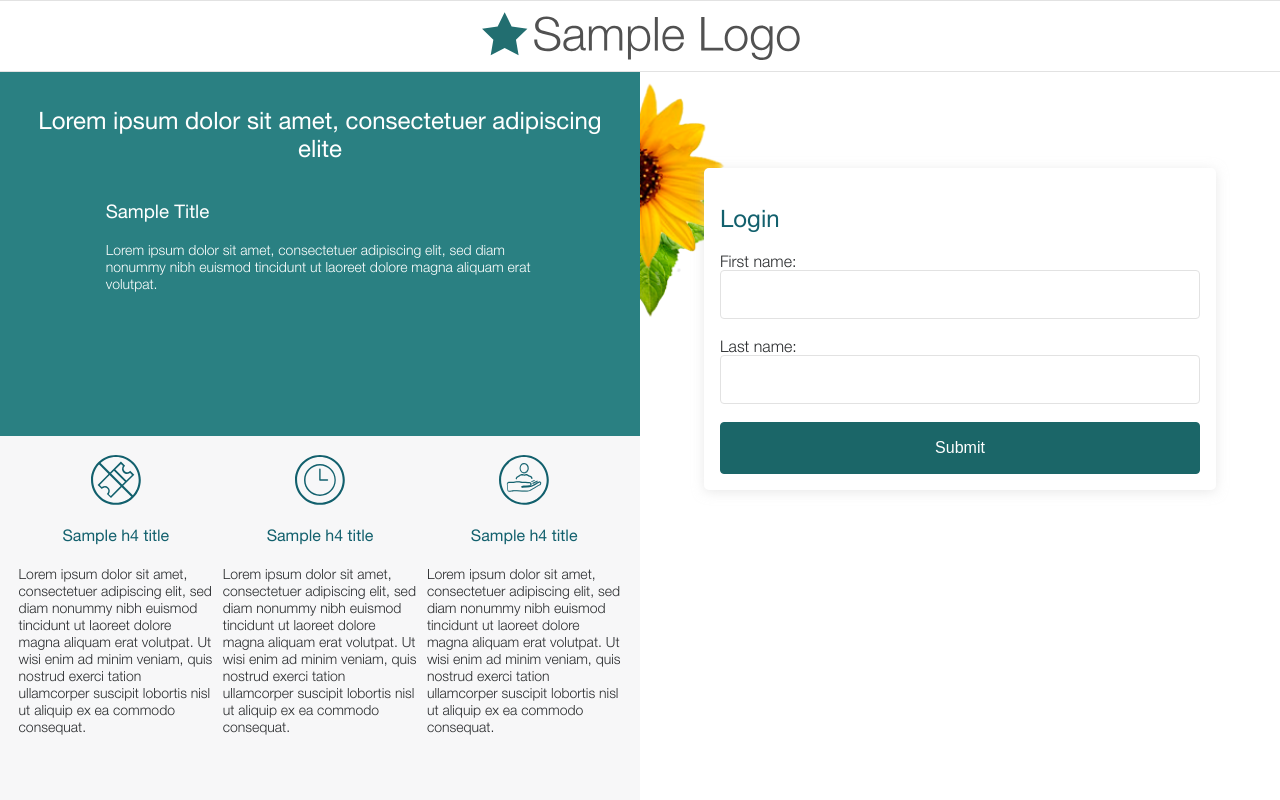
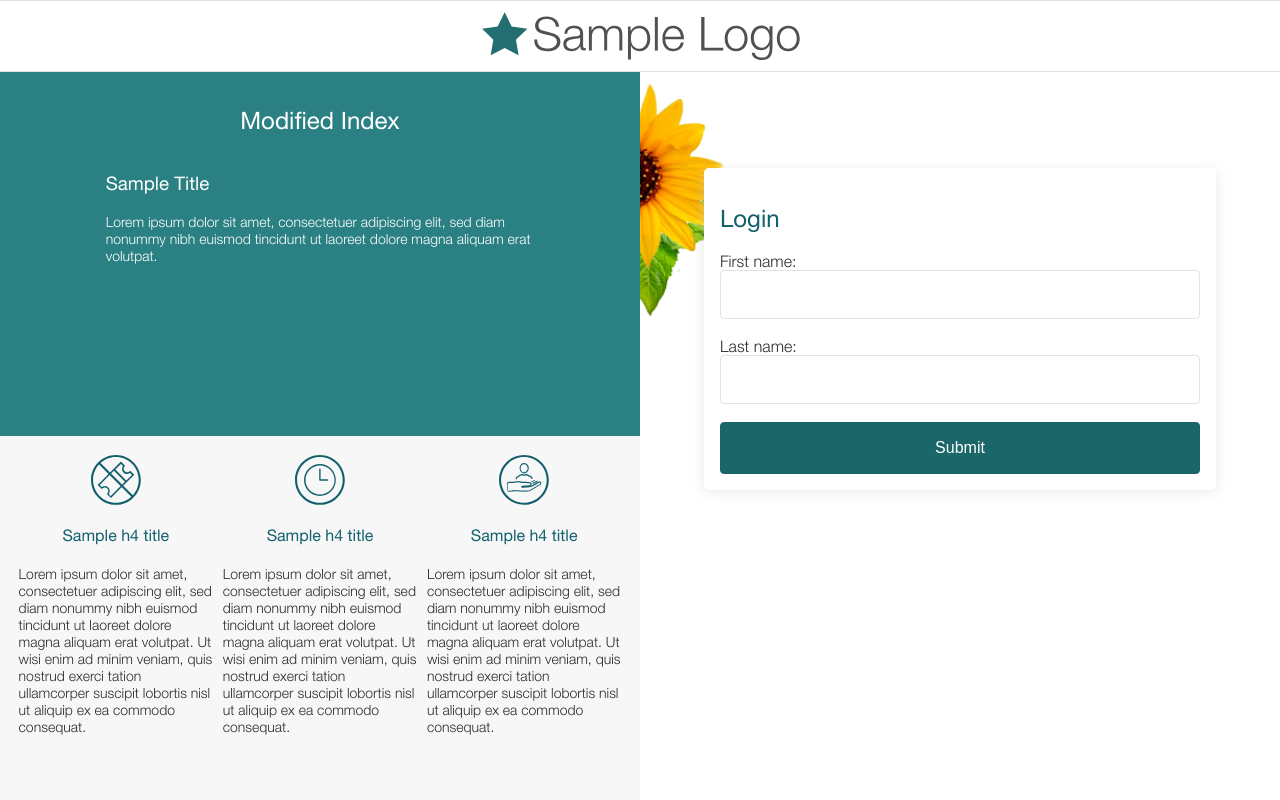
Before and after one commit to edelmorataya/Mygit-Unified, a plain HTML site: page index.html in a window 1280 px wide. Drawn offline with Linux system fonts and the light colour scheme.

Commit message:
Update index in development branch

```diff
--- a/index.html
+++ b/index.html
@@ -18,7 +18,7 @@
 
   <div class="ti_description_content v-purple">
 
-    <h2>Lorem ipsum dolor sit amet, consectetuer adipiscing elite</h2>
+    <h2>Modified Index</h2>
 
     <div class="flex-container space-around">
 
```
